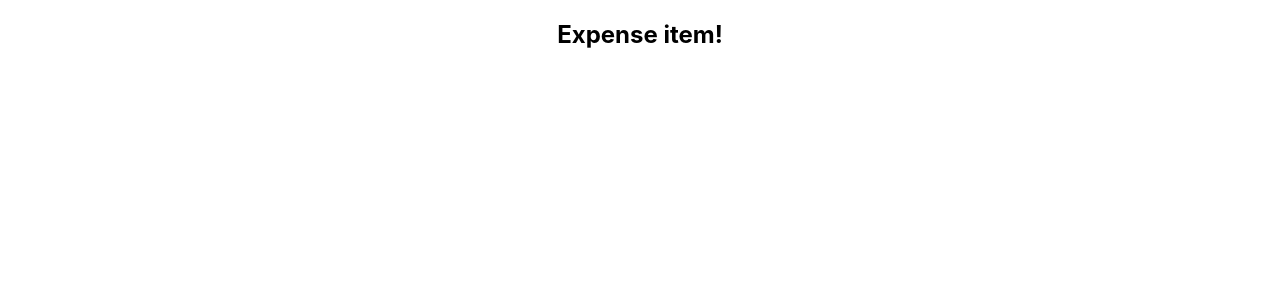
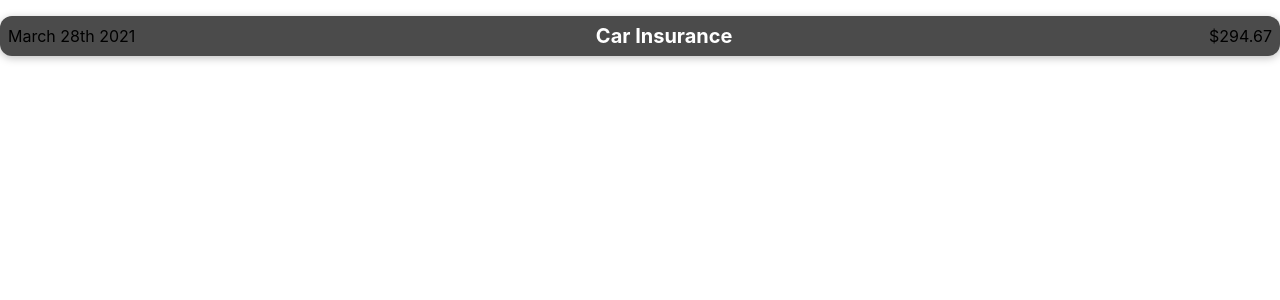
Before and after one commit to Vitaljano/expense-react, a React (Create React App) app: page / in a window 1280 px wide. Shown: the top 300 px of the page. Built offline with nearby package versions, Linux system fonts and the light colour scheme.

Commit message:
Add basic css styling

```diff
--- /dev/null
+++ b/src/componenst/ExpenseItem.css
@@ -0,0 +1,56 @@
+.expense-item {
+  display: flex;
+  justify-content: space-between;
+  align-items: center;
+  box-shadow: 0 2px 8px rgba(0, 0, 0, 0.25);
+  padding: 0.5rem;
+  margin: 1rem 0;
+  border-radius: 12px;
+  background-color: #4b4b4b;
+}
+
+.expense-item__description {
+  display: flex;
+  flex-direction: column;
+  gap: 1rem;
+  align-items: flex-end;
+  flex-flow: column-reverse;
+  justify-content: flex-start;
+  flex: 1;
+}
+
+.expense-item h2 {
+  color: #3a3a3a;
+  font-size: 1rem;
+  flex: 1;
+  margin: 0 1rem;
+  color: white;
+}
+
+.expense-item__price {
+  font-size: 1rem;
+  font-weight: bold;
+  color: white;
+  background-color: #40005d;
+  border: 1px solid white;
+  padding: 0.5rem;
+  border-radius: 12px;
+}
+
+@media (min-width: 580px) {
+  .expense-item__description {
+    flex-direction: row;
+    align-items: center;
+    justify-content: flex-start;
+    flex: 1;
+  }
+
+  .expense-item__description h2 {
+    font-size: 1.25rem;
+  }
+
+  .expense-item__price {
+    font-size: 1.25rem;
+    padding: 0.5rem 1.5rem;
+  }
+}
--- a/src/componenst/ExpenseItem.js
+++ b/src/componenst/ExpenseItem.js
@@ -1,5 +1,15 @@
-const ExpenseItem = () =>{
-    return <h2>Expense item!</h2>
-}
+import "./ExpenseItem.css";
+
+const ExpenseItem = () => {
+  return (
+    <div className="expense-item">
+      <div>March 28th 2021</div>
+      <div className="expense-item__description">
+        <h2>Car Insurance</h2>
+        <div>$294.67</div>
+      </div>
+    </div>
+  );
+};
 
 export default ExpenseItem;
```
